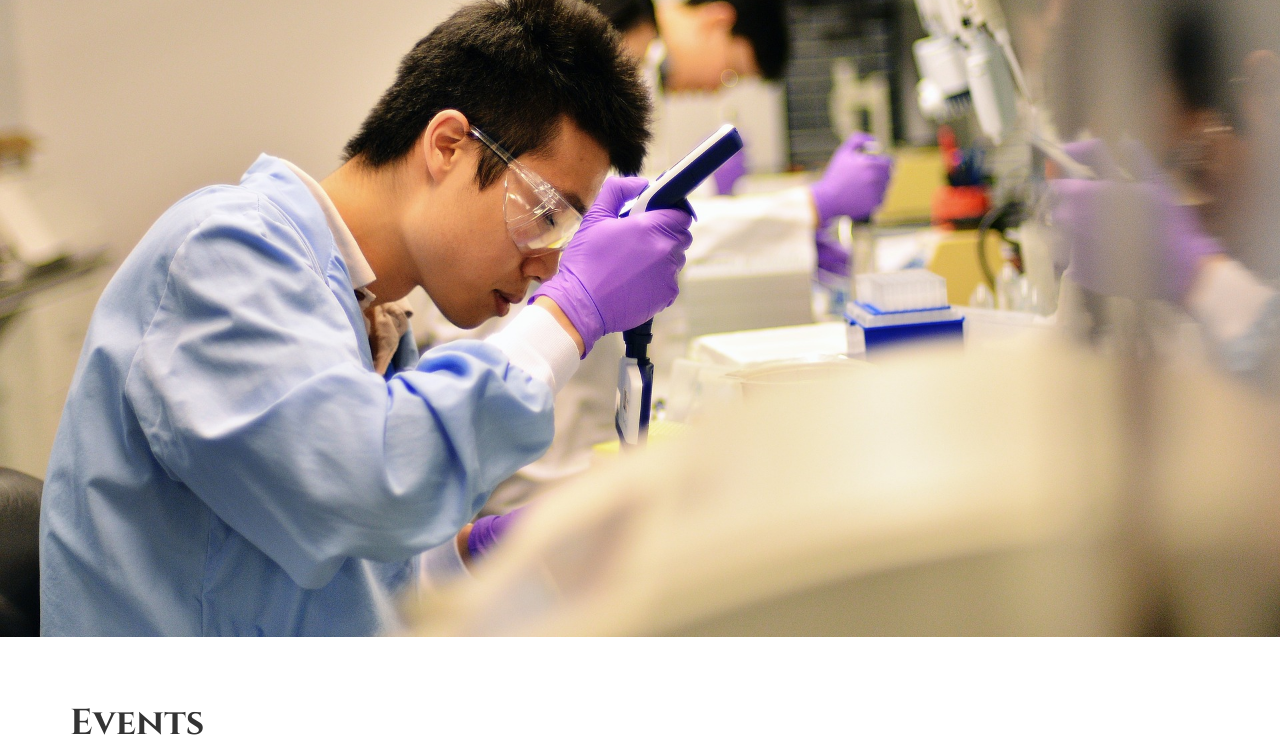
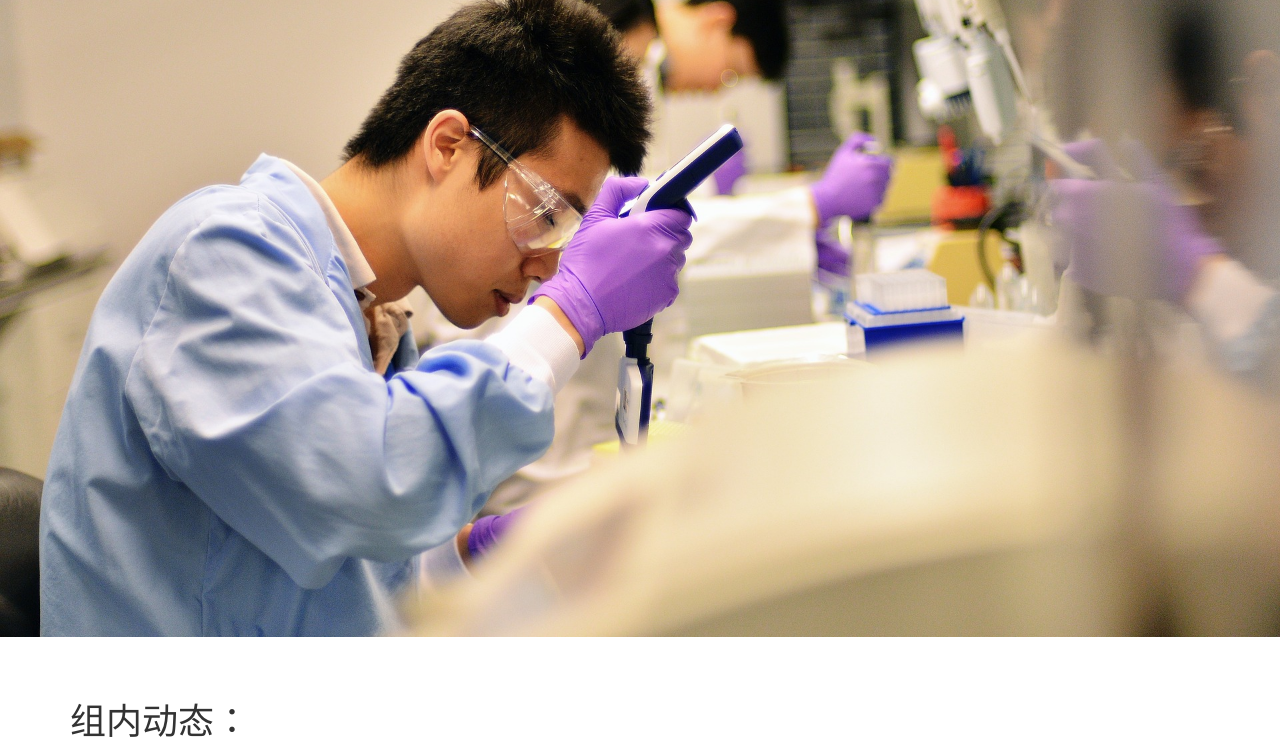
Before and after one commit to duanpf225/duanpf225.github.io, a plain HTML site: page index.html in a window 1280 px wide. Shown: the part 163-905 px from the top of the page. Drawn offline with Linux system fonts and the light colour scheme.

Commit message:
Update index.html

```diff
--- a/index.html
+++ b/index.html
@@ -105,7 +105,7 @@
 		<!--content-left-->
 
 		<div class="content-left">
-		<h1><font face="Cinzel-Bold">Events</font></h1>
+		<h1><font face="Cinzel-Bold">组内动态：</font></h1>
 		<p></p>
 			<div class="col-md-4 content-left-top">
 				<a href="single.html"><img class="img-responsive" src="images/md1.jpg" alt=""></a>
```
